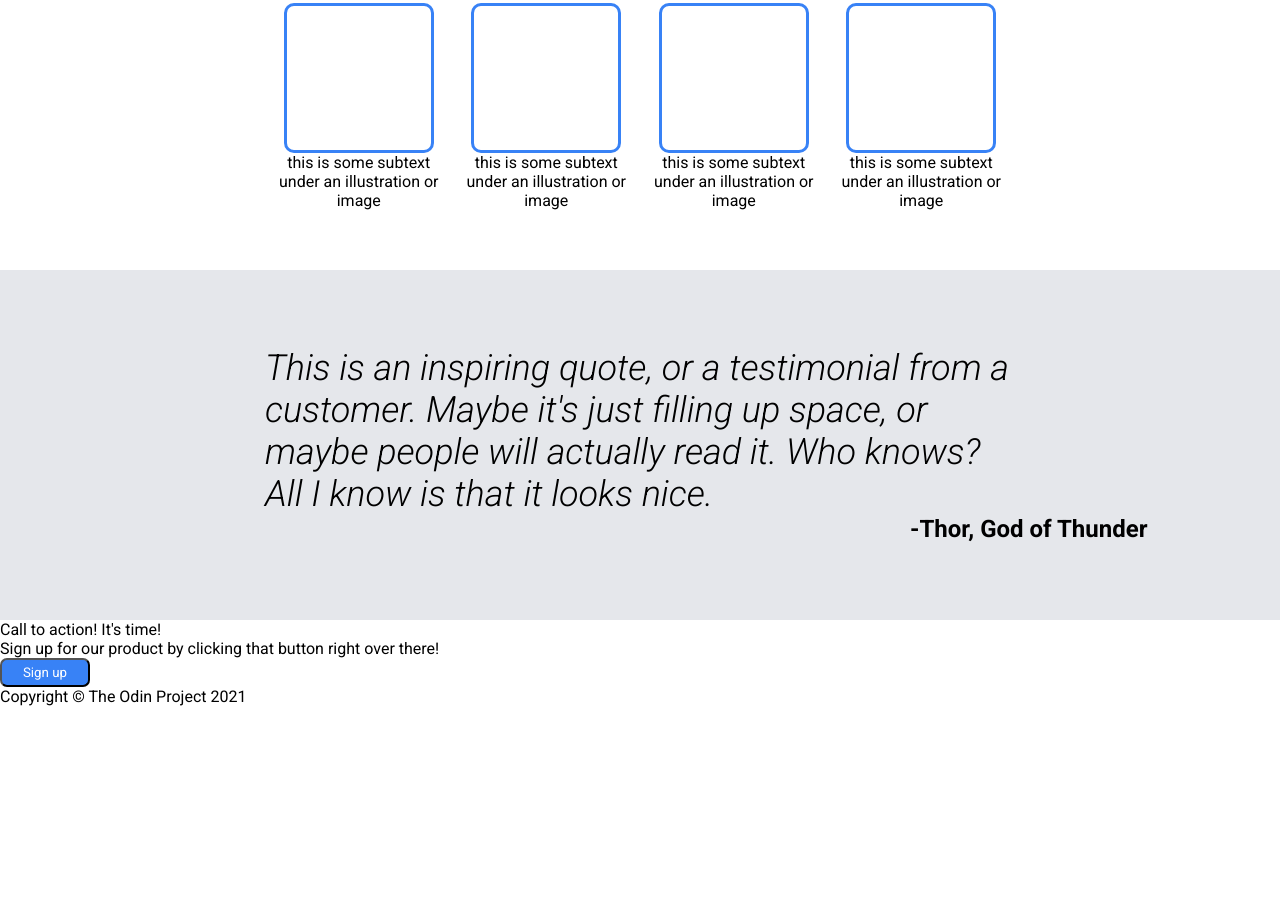
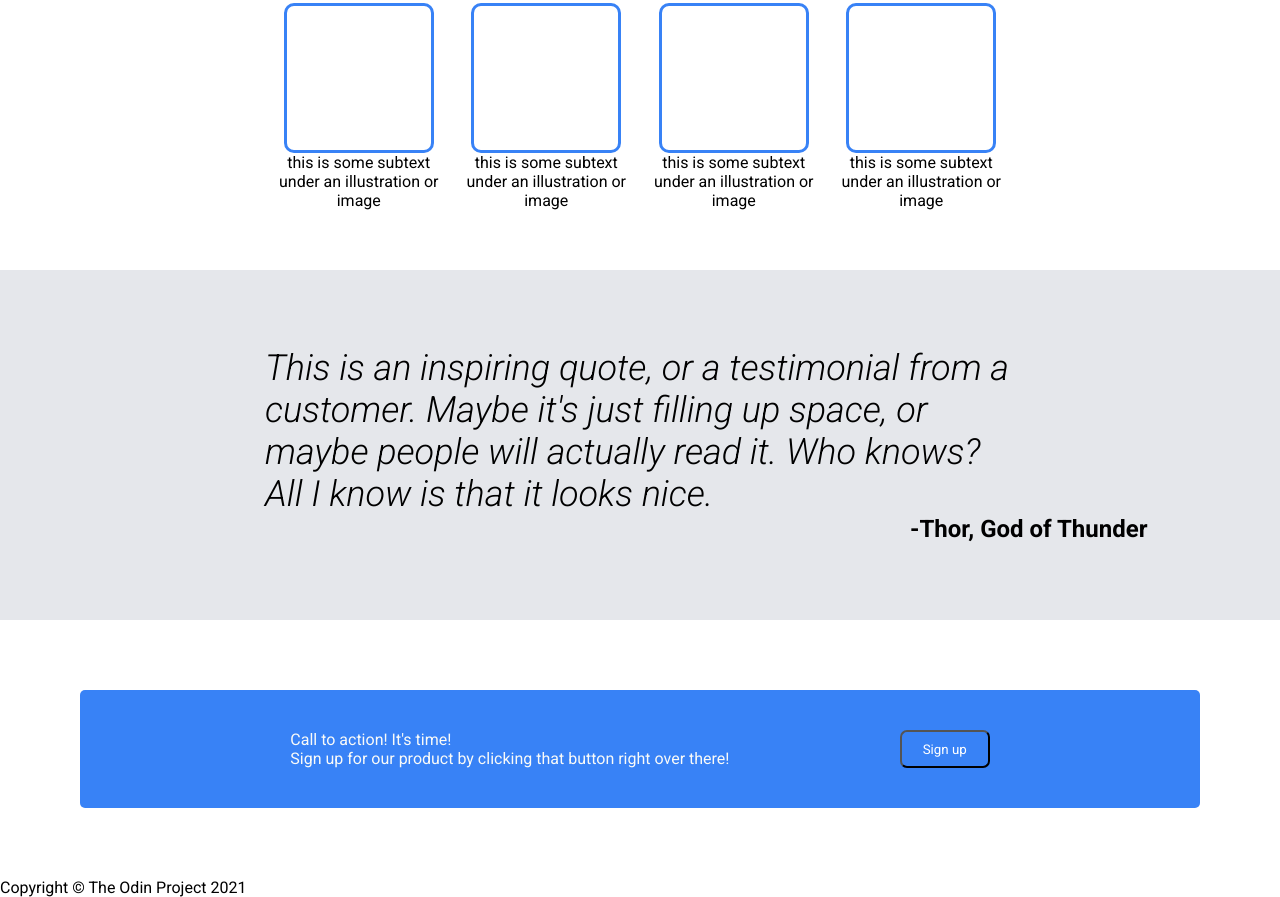
Before and after one commit to otaku722/landing-page, a plain HTML site: page index.html in a window 1280 px wide. Shown: the part 546-1443 px from the top of the page. Before the commit the page ends 1252 px from the top, so only its background shows below. Drawn offline with Linux system fonts and the light colour scheme.

Commit message:
feat(style.css): style call to action section
Add styling for the CTA section including layout, spacing, and button design.

```diff
--- a/index.html
+++ b/index.html
@@ -71,11 +71,13 @@
 
             <!-- CALL TO ACTION -->
             <div class="call-to-action">
-                <div class="sign-up-text">
-                    <p class="call-to-action-text">Call to action! It's time!</p>
-                    <p class="click-text">Sign up for our product by clicking that button right over there!</p>
+                <div class="blue-box">
+                    <div class="sign-up-text">
+                        <p class="call-to-action-text">Call to action! It's time!</p>
+                        <p class="click-text">Sign up for our product by clicking that button right over there!</p>
+                    </div>
+                    <button>Sign up</button>
                 </div>
-                <button>Sign up</button>
             </div>
 
             <!-- FOOTER -->
--- a/style.css
+++ b/style.css
@@ -137,6 +137,28 @@ figure {
     margin-right: 5em;
 }
 
+.call-to-action {
+    background-color: white;
+    margin-top: 50px;
+    margin-bottom: 50px;
+}
+
+.blue-box {
+    display: flex;
+    flex-direction: row;
+    justify-content: space-evenly;
+    background-color: #3882F6;
+    margin: 20px 5em;
+    padding: 40px;
+    border-radius: 5px;
+}
+
+.sign-up-text {
+    display: flex;
+    flex-direction: column;
+    color: #F9FAF8;
+}
+
 .links a, .secondary {
     font-size: 18px;
     color: #E5E7EB;
```
